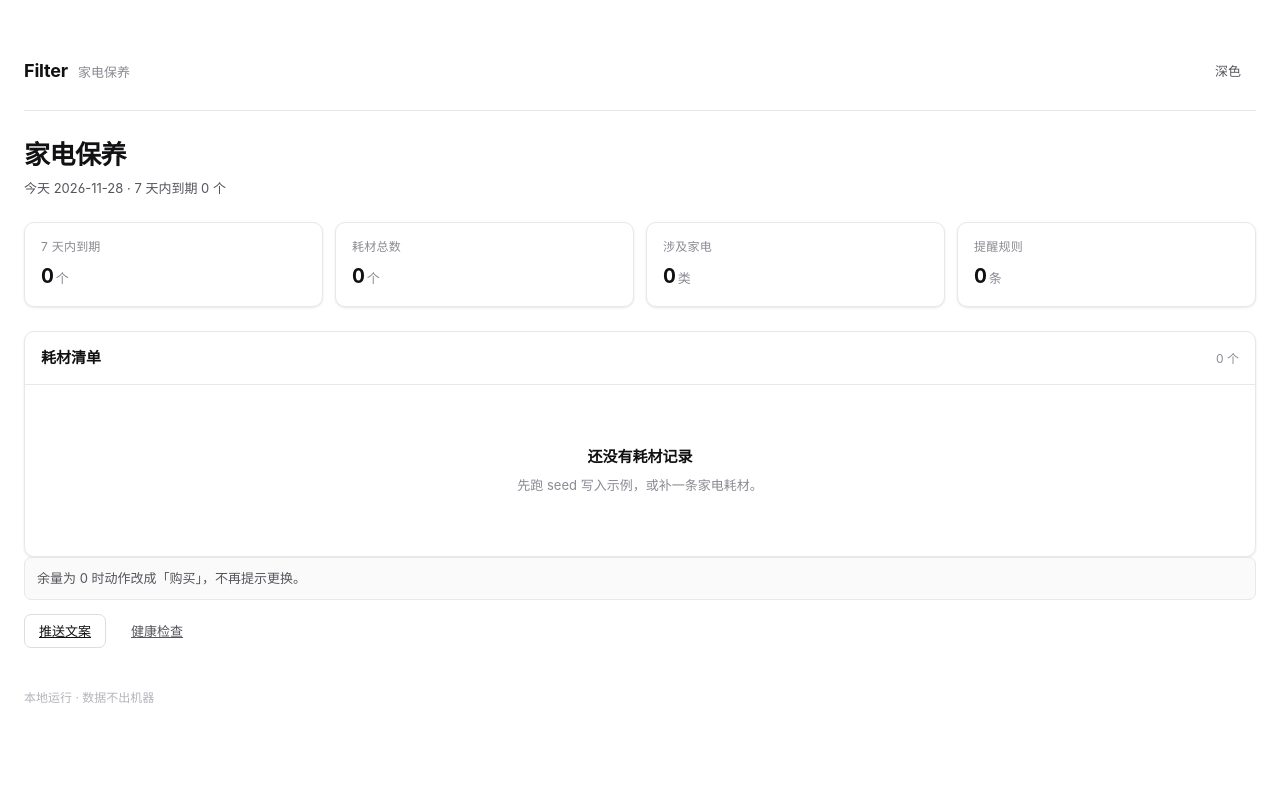
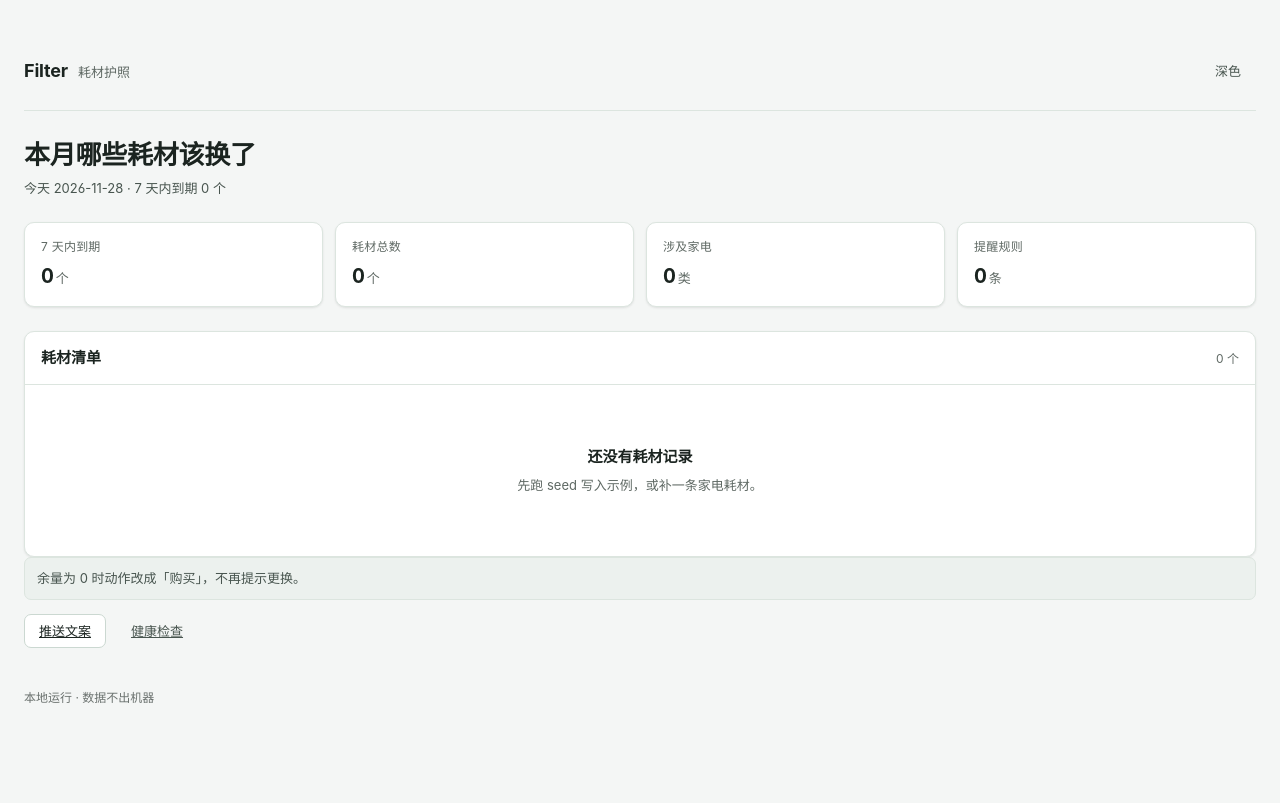
Before and after one commit to wushiyi105-jpg/filter, a FastAPI app: page / in a window 1280 px wide. Run offline with FastAPI, Linux system fonts and the light colour scheme; parts of the project's set-up code (start-up, migrations or seed data) failed here and were passed over.

Commit message:
feat(ui): 按产品任务重做专属首屏与视觉

```diff
--- /dev/null
+++ b/static/theme.css
@@ -0,0 +1,27 @@
+:root {
+  --bg: #F4F6F5;
+  --bg-subtle: #ECF1EE;
+  --bg-muted: #DFE7E2;
+  --card: #FFFFFF;
+  --text: #1B2420;
+  --text-2: #48554f;
+  --text-3: #5f6964;
+  --text-4: #6a716e;
+  --border: #DCE5DF;
+  --border-2: #CBD8D1;
+  --border-3: #B6C6BD;
+  --accent: #2F5D4A;
+  --accent-soft: #E6F1EA;
+  --accent-ink: #244A3A;
+  --radius: 10px;
+  --radius-sm: 7px;
+  --radius-lg: 14px;
+}
+:root[data-theme="dark"] {
+  --accent: #7FB89B;
+  --accent-soft: #173126;
+  --accent-ink: #B6DCC8;
+}
+.tag { border-radius: 4px; }
+.page-head h1 { letter-spacing: -.01em; }
+.table th { text-transform: none; letter-spacing: .04em; font-size: 11px; }
--- a/static/ui.css
+++ b/static/ui.css
@@ -325,3 +325,25 @@ hr.sep { border: 0; border-top: 1px solid var(--border); margin: 24px 0; }
 .board-item:last-child { border-bottom: 0; padding-bottom: 0; }
 .board-item .t { font-size: var(--fs-sm); font-weight: 600; }
 .board-item .why { color: var(--text-3); font-size: var(--fs-xs); margin-top: 2px; line-height: 1.5; }
+
+
+.daywall { display: grid; grid-template-columns: repeat(auto-fit, minmax(112px, 1fr)); gap: 8px; }
+.daytile { border: 1px solid var(--border); border-radius: var(--radius-sm); padding: 10px; background: var(--bg-subtle); min-height: 96px; }
+.daytile .d { font-size: var(--fs-2xs); color: var(--text-3); letter-spacing: .05em; }
+.daytile .shift { margin-top: 5px; font-size: var(--fs-xs); color: var(--text-2); display: flex; gap: 5px; }
+.daytile .shift b { color: var(--text); font-weight: 600; min-width: 28px; }
+.offers { display: grid; grid-template-columns: repeat(auto-fit, minmax(280px, 1fr)); gap: 12px; }
+.offer { border: 1px solid var(--border); border-radius: var(--radius); padding: 16px; background: var(--bg-subtle); }
+.offer .co { font-size: var(--fs-sm); font-weight: 600; }
+.offer .amount { margin: 6px 0 2px; font-size: var(--fs-2xl); font-weight: 650; font-variant-numeric: tabular-nums; letter-spacing: -.02em; }
+.offer .amount small { font-size: var(--fs-xs); font-weight: 500; color: var(--text-3); margin-left: 3px; }
+.offer dl { margin: 12px 0 0; display: grid; grid-template-columns: 1fr auto; gap: 5px; font-size: var(--fs-xs); }
+.offer dt { color: var(--text-3); }
+.offer dd { margin: 0; color: var(--text); font-variant-numeric: tabular-nums; }
+.ticket { border: 2px dashed var(--border-3); border-radius: var(--radius); padding: 16px; background: var(--bg-subtle); }
+.ticket .label { font-size: var(--fs-2xs); letter-spacing: .12em; color: var(--text-3); text-transform: uppercase; }
+.ticket .price { font-family: var(--mono); font-size: var(--fs-3xl); font-weight: 650; letter-spacing: -.03em; margin-top: 4px; }
+.chips { display: flex; flex-wrap: wrap; gap: 6px; margin-bottom: 16px; }
+
+
+.row-end { display: flex; gap: 8px; align-items: center; margin-left: auto; flex: none; }
--- a/templates/_macros.html
+++ b/templates/_macros.html
@@ -7,6 +7,7 @@
   <meta name="viewport" content="width=device-width, initial-scale=1">
   <title>{{ name }} · {{ tagline }}</title>
   <link rel="stylesheet" href="/static/ui.css">
+  <link rel="stylesheet" href="/static/theme.css">
 </head>
 <body>
   <main class="shell{% if wide %} shell--wide{% endif %}">
--- a/templates/index.html
+++ b/templates/index.html
@@ -1,6 +1,6 @@
 {% from "_macros.html" import shell, head, stats, card, tag, empty, note %}
-{% call shell("Filter", "家电保养", true) %}
-{{ head("家电保养", "今天 " ~ today ~ " · 7 天内到期 " ~ due_count ~ " 个") }}
+{% call shell("Filter", "耗材护照", true) %}
+{{ head("本月哪些耗材该换了", "今天 " ~ today ~ " · 7 天内到期 " ~ due_count ~ " 个") }}
 
 {{ stats([
   ("7 天内到期", due_count, "个"),
```
